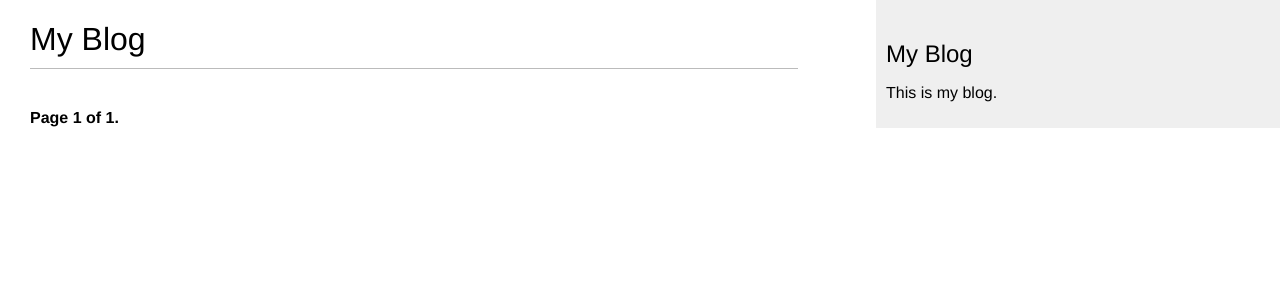
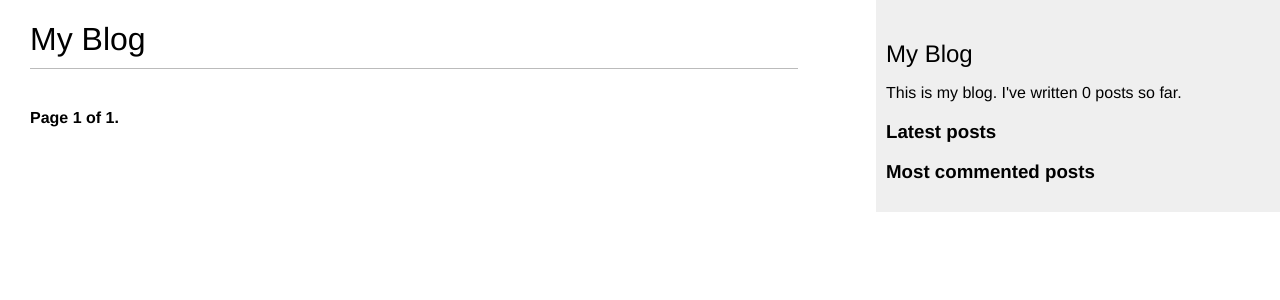
Before and after one commit to HamedDaneshvar/blog, a Django app: page /blog/ in a window 1280 px wide. Shown: the top 300 px of the page. Run offline with Django 3.2, Linux system fonts and the light colour scheme; data that the repository does not hold is empty.

Commit message:
Feature: show total post number, most commented post and latest posts in sidebar with templatetags and add markdown format as html code with filters

```diff
--- a/blog/templates/blog/base.html
+++ b/blog/templates/blog/base.html
@@ -1,4 +1,5 @@
 {% load static %}
+{% load blog_tags %}
 <!DOCTYPE html>
 <html>
     <head>
@@ -12,7 +13,18 @@
         </div>
         <div id="sidebar">
             <h2>My Blog</h2>
-            <p>This is my blog.</p>
+            <p>This is my blog. I've written {% total_posts %} posts so far.</p>
+            <h3>Latest posts</h3>
+            {% show_latest_posts 3 %}
+            <h3>Most commented posts</h3>
+            {% get_most_commented_posts as most_commented_posts %}
+            <ul>
+            {% for post in most_commented_posts %}
+                <li>
+                <a href="{{ post.get_absolute_url }}">{{ post.title }}</a>
+                </li>
+            {% endfor %}
+            </ul>
         </div>
     </body>
 </html>
--- a/blog/templates/blog/post/detail.html
+++ b/blog/templates/blog/post/detail.html
@@ -1,4 +1,5 @@
 {% extends "blog/base.html" %}
+{% load blog_tags %}
 
 {% block title %}{{ post.title }}{% endblock %}
 
@@ -7,7 +8,7 @@
     <p class="date">
     Published {{ post.publish }} by {{ post.author }}
     </p>
-    {{ post.body|linebreaks }}
+    {{ post.body|markdown }}
     <p>
         <a href="{% url 'blog:post_share' post.id %}">
         Share this post
--- /dev/null
+++ b/blog/templates/blog/post/latest_posts.html
@@ -0,0 +1,7 @@
+<ul>
+    {% for post in latest_posts %}
+        <li>
+        <a href="{{ post.get_absolute_url }}">{{ post.title }}</a>
+        </li>
+    {% endfor %}
+</ul>
--- a/blog/templates/blog/post/list.html
+++ b/blog/templates/blog/post/list.html
@@ -1,4 +1,5 @@
 {% extends "blog/base.html" %}
+{% load blog_tags %}
 
 {% block title %}My Blog{% endblock %}
 
@@ -25,7 +26,7 @@
         <p class="date">
         Published {{ post.publish }} by {{ post.author }}
         </p>
-        {{ post.body|truncatewords:30|linebreaks }}
+        {{ post.body|markdown|truncatewords_html:30 }}
     {% endfor %}
     {% include 'blog/pagination.html' with page=posts %}
 {% endblock %}
--- /dev/null
+++ b/blog/templatetags/blog_tags.py
@@ -0,0 +1,27 @@
+from django import template
+from django.db.models import Count
+from django.utils.safestring import mark_safe
+import markdown
+from blog.models.post import Post
+
+register = template.Library()
+
+@register.simple_tag()
+def total_posts():
+    return Post.published.count()
+
+@register.simple_tag
+def get_most_commented_posts(count=5):
+    return Post.published.annotate(
+        total_comments=Count('comments')) \
+            .order_by('-total_comments')[:count]
+
+@register.inclusion_tag('blog/post/latest_posts.html')
+def show_latest_posts(count=5):
+    latest_posts = Post.published.order_by("-publish")[:count]
+    return {'latest_posts': latest_posts,}
+
+
+@register.filter(name="markdown")
+def markdown_format(text):
+    return mark_safe(markdown.markdown(text))
--- a/requirments.txt
+++ b/requirments.txt
@@ -1,6 +1,9 @@
 asgiref==3.5.2
 Django==3.2.14
 django-taggit==3.0.0
+importlib-metadata==4.12.0
+Markdown==3.4.1
 python-decouple==3.6
 pytz==2022.1
 sqlparse==0.4.2
+zipp==3.8.1
```
Also changed, not shown: blog/templatetags/__init__.py (added).
